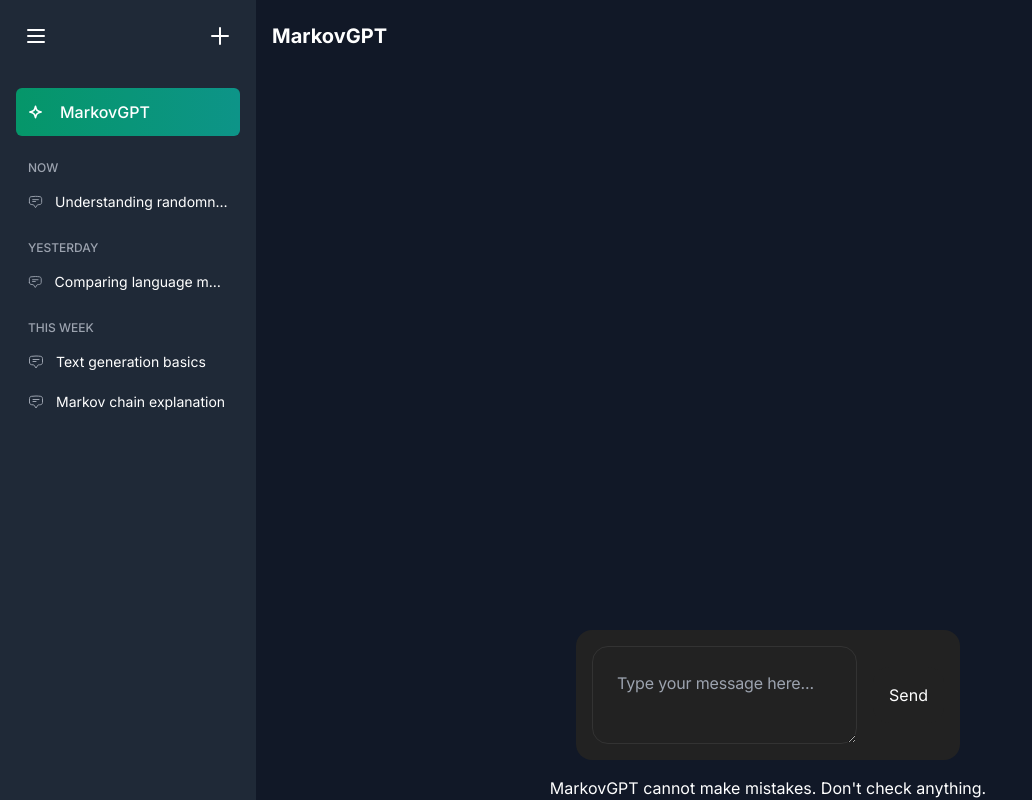
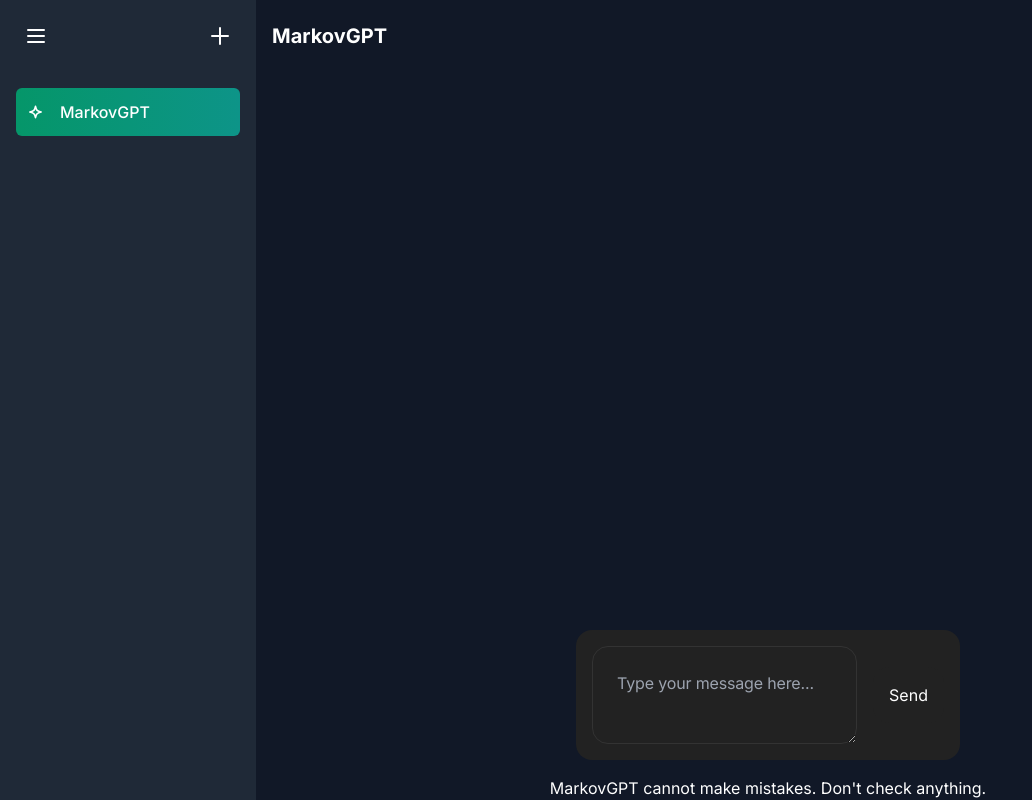
Before and after one commit to tablekat/markovGPT, a Next.js app: page / in a window 1280 px wide. Shown: the whole page, without its empty margins (0-1032 px from the left). Built offline with nearby package versions, Linux system fonts and the light colour scheme.

Commit message:
Made chat history work, so user can have multiple chats saved in local storage

```diff
--- a/src/components/ChatHistoryProvider.tsx
+++ b/src/components/ChatHistoryProvider.tsx
@@ -1,6 +1,13 @@
 "use client";
 
-import { createContext, useContext, useEffect, useState } from "react";
+import {
+  createContext,
+  Dispatch,
+  SetStateAction,
+  useContext,
+  useEffect,
+  useState,
+} from "react";
 import { Message } from "@/utils/markov";
 
 interface ChatHistoryItem {
@@ -10,10 +17,14 @@ interface ChatHistoryItem {
 }
 
 interface ChatHistoryContextType {
+  messages: Message[];
+  setMessages: Dispatch<SetStateAction<Message[]>>;
+  selectedChat: string;
+  setSelectedChat: (key: string) => void;
   chatHistoryItems: ChatHistoryItem[];
   addChatHistoryItem: (item: ChatHistoryItem) => void;
   loadChatHistory: (key: string) => Message[];
-  setChatHistory: (key: string, items: ChatHistoryItem[]) => void;
+  setChatHistory: (key: string, items: Message[]) => void;
   // TODO(kat): Add a way to update chat history item title and update timestamp.
 }
 
@@ -22,13 +33,31 @@ const ChatHistoryContext = createContext<ChatHistoryContextType | undefined>(
 );
 
 const useChatHistoryLocalStorage = () => {
+  const [messages, setMessages] = useState<Message[]>([]);
   const [chatHistoryItems, setChatHistoryItems] = useState<ChatHistoryItem[]>(
     []
   );
+  const [selectedChat, setSelectedChat] = useState<string>("");
 
   const addChatHistoryItem = (item: ChatHistoryItem) => {
-    setChatHistoryItems((prev) => [...prev, item]);
-    localStorage.setItem("chatHistory", JSON.stringify(setChatHistoryItems));
+    setChatHistoryItems((prev) => [item, ...prev]);
+    localStorage.setItem("chatHistory", JSON.stringify(chatHistoryItems));
+  };
+
+  const setSelectedChatPrime = (key: string) => {
+    if (key === "") {
+      setMessages([]);
+      const id = Math.random().toString();
+      setSelectedChat(id);
+      addChatHistoryItem({
+        key: id,
+        title: "New Chat with id " + id,
+        timestamp: new Date(),
+      });
+    } else {
+      setSelectedChat(key);
+      setMessages(loadChatHistory(key));
+    }
   };
 
   const loadChatHistory = (key: string) => {
@@ -39,35 +68,31 @@ const useChatHistoryLocalStorage = () => {
     return [];
   };
 
-  const setChatHistory = (key: string, items: ChatHistoryItem[]) => {
+  const setChatHistory = (key: string, items: Message[]) => {
     localStorage.setItem("chatHistory-" + key, JSON.stringify(items));
   };
 
   useEffect(() => {
-    setChatHistoryItems([
-      { key: "1", title: "Understanding randomness", timestamp: new Date() },
-      {
-        key: "2",
-        title: "Comparing language models",
-        timestamp: new Date(new Date().getTime() - 1000 * 60 * 60 * 24),
-      },
-      {
-        key: "3",
-        title: "Text generation basics",
-        timestamp: new Date(new Date().getTime() - 1000 * 60 * 60 * 24 * 2),
-      },
-      {
-        key: "4",
-        title: "Markov chain explanation",
-        timestamp: new Date(new Date().getTime() - 1000 * 60 * 60 * 24 * 3),
-      },
-    ]);
-    // setChatHistoryItems(
-    //   JSON.parse(localStorage.getItem("chatHistory") || "[]")
-    // );
+    const items = JSON.parse(localStorage.getItem("chatHistory") || "[]");
+    items.sort((a: ChatHistoryItem, b: ChatHistoryItem) => {
+      return new Date(b.timestamp).getTime() - new Date(a.timestamp).getTime();
+    });
+    setChatHistoryItems(items);
   }, []);
 
+  useEffect(() => {
+    setChatHistory(selectedChat, messages);
+  }, [messages, selectedChat]);
+
+  useEffect(() => {
+    setMessages(loadChatHistory(selectedChat));
+  }, [selectedChat]);
+
   return {
+    messages,
+    setMessages,
+    selectedChat,
+    setSelectedChat: setSelectedChatPrime,
     chatHistoryItems,
     addChatHistoryItem,
     loadChatHistory,
@@ -81,6 +106,10 @@ export const ChatHistoryProvider = ({
   children: React.ReactNode;
 }) => {
   const {
+    messages,
+    setMessages,
+    selectedChat,
+    setSelectedChat,
     chatHistoryItems,
     addChatHistoryItem,
     loadChatHistory,
@@ -90,6 +119,10 @@ export const ChatHistoryProvider = ({
   return (
     <ChatHistoryContext.Provider
       value={{
+        messages,
+        setMessages,
+        selectedChat,
+        setSelectedChat,
         chatHistoryItems,
         addChatHistoryItem,
         loadChatHistory,
--- a/src/components/ChatInterface.tsx
+++ b/src/components/ChatInterface.tsx
@@ -12,6 +12,7 @@ import { generateMarkovText, Message } from "@/utils/markov";
 import TextInput from "./TextInput";
 import ChatMessages from "./ChatMessages";
 import "./ChatInterface.css";
+import { useChatHistory } from "./ChatHistoryProvider";
 
 function useGenerateText(onFinish: (text: string) => void) {
   const [text, setText] = useState("");
@@ -48,9 +49,17 @@ function useGenerateText(onFinish: (text: string) => void) {
 }
 
 const ChatInterface = () => {
-  const [messages, setMessages] = useState<Message[]>([]);
   const [enableAutoScroll, setEnableAutoScroll] = useState(true);
   const [isManualScroll, setIsManualScroll] = useState(false);
+
+  const {
+    messages,
+    setMessages,
+    selectedChat,
+    setSelectedChat,
+    loadChatHistory,
+    addChatHistoryItem,
+  } = useChatHistory();
 
   const onGenerationFinish = useCallback(
     (text: string) => {
--- a/src/components/ChatMessages.tsx
+++ b/src/components/ChatMessages.tsx
@@ -3,6 +3,7 @@
 import React, { useEffect, useRef, useState } from "react";
 import { Message } from "@/utils/markov";
 import "./ChatMessages.css";
+import { useChatHistory } from "./ChatHistoryProvider";
 
 // Animated character component
 function AnimatedCharacter({ char, index }: { char: string; index: number }) {
--- a/src/components/Header.tsx
+++ b/src/components/Header.tsx
@@ -2,9 +2,11 @@
 
 import React, { useContext } from "react";
 import { SideBarContext } from "./SideBar";
+import { useChatHistory } from "./ChatHistoryProvider";
 
 const Header = () => {
   const { sideBarOpen, setSideBarOpen } = useContext(SideBarContext);
+  const { setSelectedChat } = useChatHistory();
 
   return (
     <header className="w-full bg-gray-900 p-4 text-white">
@@ -35,6 +37,7 @@ const Header = () => {
               <button
                 className="p-2 hover:bg-gray-700 rounded-lg transition-colors"
                 aria-label="New Chat"
+                onClick={() => setSelectedChat("")}
               >
                 <svg
                   xmlns="http://www.w3.org/2000/svg"
--- a/src/components/SideBar.tsx
+++ b/src/components/SideBar.tsx
@@ -73,7 +73,7 @@ const ChatIcon = () => {
 
 export const SideBar = () => {
   const { sideBarOpen, setSideBarOpen } = useContext(SideBarContext);
-  const { chatHistoryItems } = useChatHistory();
+  const { chatHistoryItems, setSelectedChat } = useChatHistory();
 
   const timeSplits = [
     { ageSeconds: 5 * 60, title: "Now" },
@@ -87,16 +87,13 @@ export const SideBar = () => {
   const timeSplitData = useMemo(() => {
     return timeSplits.map((split, i) => {
       const lastAge = i > 0 ? timeSplits[i - 1].ageSeconds : 0;
-      console.log("checking time range!!!!!!!", lastAge, split.ageSeconds);
       const items = chatHistoryItems.filter((item) => {
         const age = Date.now() - new Date(item.timestamp).getTime();
-        console.log("age", age, "timestamp:", item.timestamp);
         return age >= lastAge * 1000 && age < split.ageSeconds * 1000;
       });
       return { ...split, items };
     });
   }, [chatHistoryItems]);
-  console.log(chatHistoryItems);
 
   return (
     <div
@@ -128,6 +125,7 @@ export const SideBar = () => {
         <button
           className="p-2 hover:bg-gray-700 rounded-lg transition-colors"
           aria-label="New Chat"
+          onClick={() => setSelectedChat("")}
         >
           <svg
             xmlns="http://www.w3.org/2000/svg"
@@ -146,7 +144,10 @@ export const SideBar = () => {
         </button>
       </div>
       <div className="mb-6">
-        <div className="flex items-center gap-3 px-3 py-3 rounded-md bg-gradient-to-r from-emerald-600 to-teal-600 text-white font-medium mb-2">
+        <div
+          className="flex items-center gap-3 px-3 py-3 rounded-md bg-gradient-to-r from-emerald-600 to-teal-600 text-white font-medium mb-2 cursor-pointer"
+          onClick={() => setSelectedChat("")}
+        >
           <GenerateIcon />
           <span>MarkovGPT</span>
         </div>
@@ -160,10 +161,11 @@ export const SideBar = () => {
                 {title}
               </h3>
               <div className="space-y-1">
-                {items.map(({ title }, i) => (
+                {items.map(({ key, title }, i) => (
                   <div
                     key={i}
                     className="flex items-center gap-3 px-3 py-2 hover:bg-gray-700 rounded-md cursor-pointer text-sm"
+                    onClick={() => setSelectedChat(key)}
                   >
                     <ChatIcon />
                     <span className="truncate">{title}</span>
```
